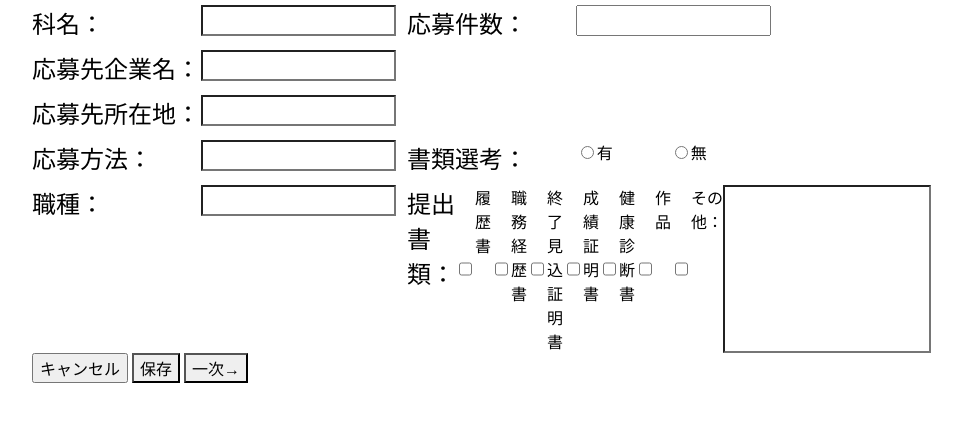
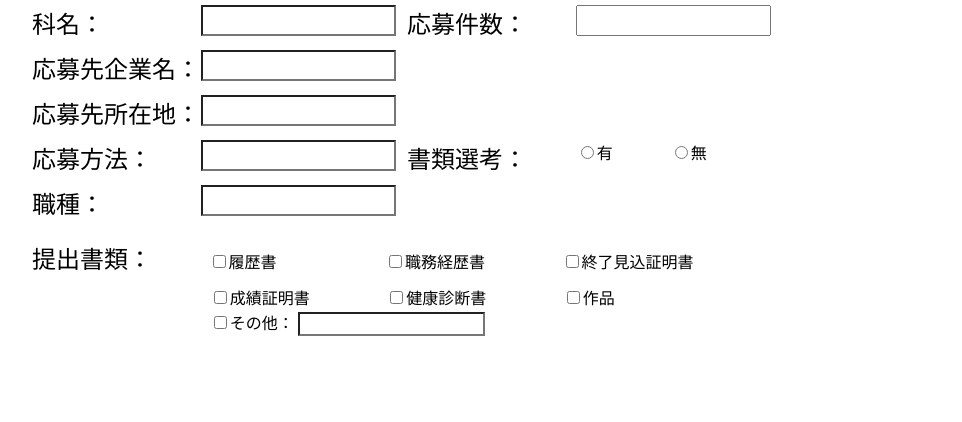
Before and after one commit to Yamashiro-R/Development_Practice, a PHP site: page /Input_Form_1.html in a window 1280 px wide. Shown: the part 185-607 px from the top of the page, without its empty margins (233-1195 px from the left). Run offline with PHP 8.4, Linux system fonts and the light colour scheme.

Commit message:
Input_Form_1 レイアウト整えた
このページが全画面時の体裁は整えたが、フレキシブル対応がまだです。

```diff
--- a/Input_Form_1.html
+++ b/Input_Form_1.html
@@ -48,29 +48,32 @@
                             </div>
                         </div>
 
-                        <div class="divdiv">
-                            <p class="p-info"><label for="occupation">職種：</label></p>
+                        <div class="divdiv_col_1 divdiv">
+                            <p class="p-info_col_1"><label for="occupation">職種：</label></p>
                             <input type="text" class="input-view" name="occupation"></label>
                         </div>
 
-                        <div class="divdiv">
+                        <div class="divdiv_width_all">
                             <p class="p-info">提出書類：</p>
-                            <input type="checkbox" name="resume" value="resume">履歴書
-                            <input type="checkbox" name="curriculum_vitae" value="curriculum_vitae">職務経歴書
-                            <input type="checkbox" name="certificate_expected_completion" value="certificate_expected_completion">終了見込証明書
-                            <input type="checkbox" name="transcript" value="transcript">成績証明書
-                            <input type="checkbox" name="health_certificate" value="health_certificate">健康診断書
-                            <input type="checkbox" name="portfolio" value="portfolio">作品
-                            <input type="checkbox" name="other_area" value="other_area">その他：
-                            <input type="text" name="other_area">
+                                <div><input type="checkbox" name="resume" value="resume">履歴書</div>
+                                <div><input type="checkbox" name="curriculum_vitae" value="curriculum_vitae">職務経歴書</div>
+                                <div><input type="checkbox" name="certificate_expected_completion" value="certificate_expected_completion">終了見込証明書</div>
+                                <div><input type="checkbox" name="transcript" value="transcript">成績証明書</div>
+                                <div><input type="checkbox" name="health_certificate" value="health_certificate">健康診断書</div>
+                                <div><input type="checkbox" name="portfolio" value="portfolio">作品</div>
+                                <div class="div_oder_area">
+                                    <input type="checkbox" name="other_area" value="other_area">その他：
+                                    <input type="text" name="other_area">
+                                </div>
                         </div>
 
-
+                <!--
                     </div>
                     <div class="btn_area">
                        <input type="reset"  class="btn_item" value="キャンセル" alt="キャンセル">
                         <input type="button" class="btn_item" value="保存" alt="保存">
                         <input type="button" onclick="location.href='Input_Form_2_1.html'" class="btn_item" value="一次→" alt="一次→">
+                -->
                     </div>
                 </form>
             </div>
--- a/style.css
+++ b/style.css
@@ -478,5 +478,35 @@ p {
 }
 
 
+.divdiv_width_all {
+    width: 100%;
+}
 
+.divdiv_width_all p {
+    width: 23%;
+    display: inline-block;
+}
+.divdiv_width_all div:not(:last-child) {
+    box-sizing: content-box;
+    width: 23%;
+    height: 25px;
+    display: inline-block;
+}
+.div_oder_area {
+    box-sizing: content-box;
+    width: 46%;
+    height: 25px;
+    display: inline-block;
+}
+
+
+
+.divdiv_width_all div:nth-child(5), .divdiv_width_all div:last-child {
+    margin-left: 23.7%;
+}
+
+
+.div_oder_area input:last-child {
+    width: 52%;
+}
 /* Input_From_2用 再設定ここまで↑ */
```
